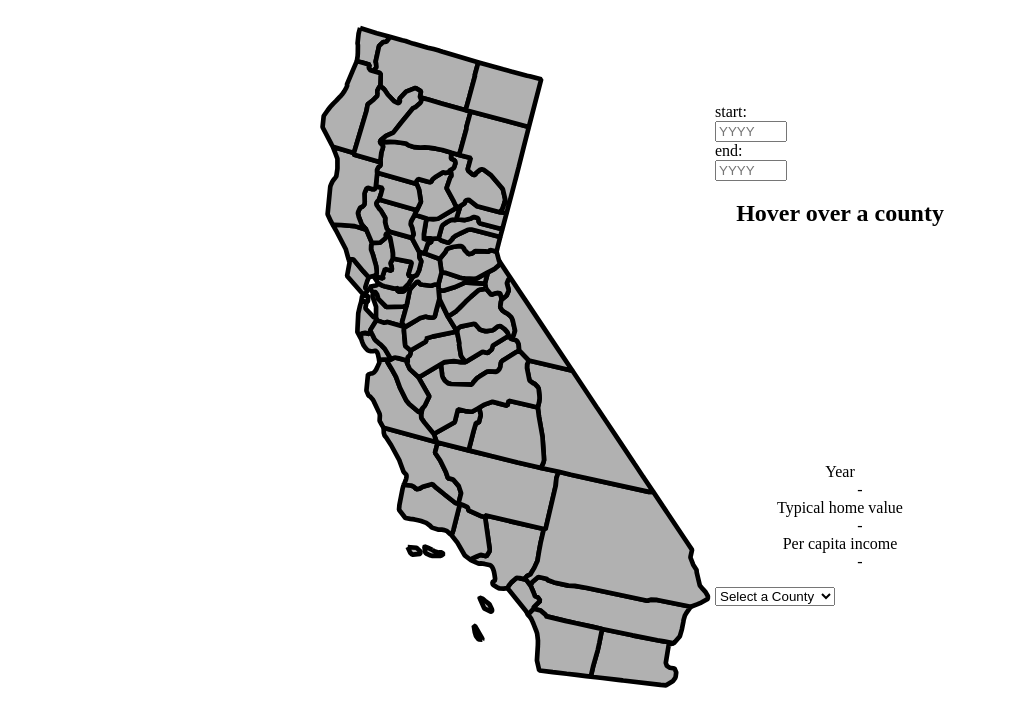
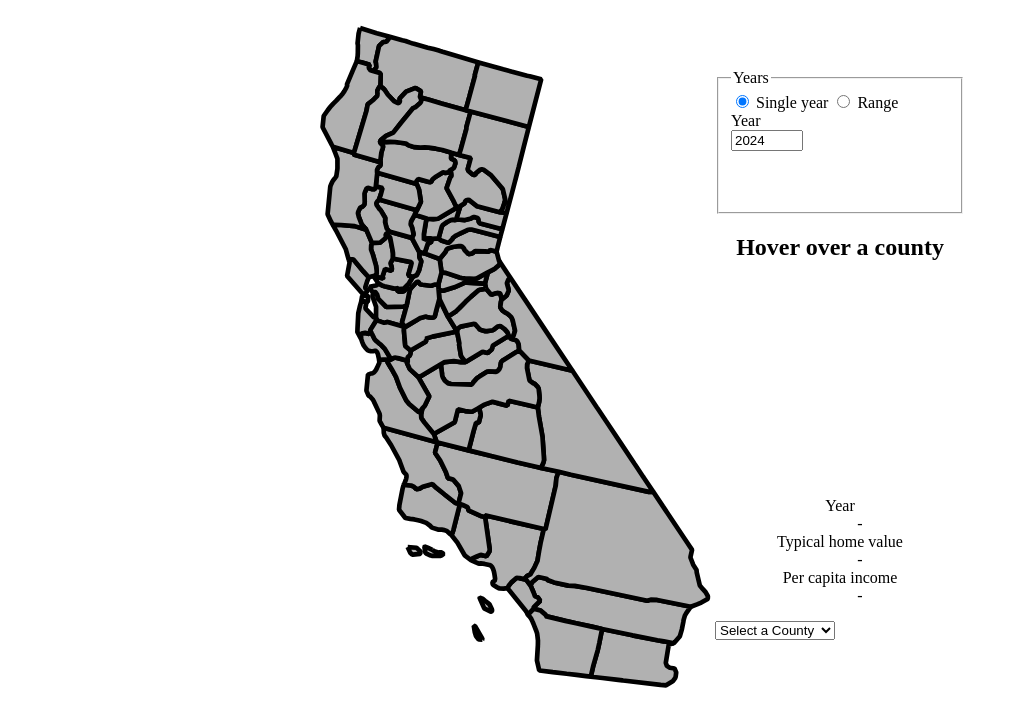
Before and after one commit to mohamed-adem/cse194-project, a website with bundled scripts: page main-page.html in a window 1280 px wide. Shown: the part 48-774 px from the top of the page, without its empty margins (0-1018 px from the left). Built offline with nearby package versions, Linux system fonts and the light colour scheme.

Commit message:
Add validated year inputs with single/range mode

```diff
--- /dev/null
+++ b/inputs.js
@@ -0,0 +1,77 @@
+// Input handling for the main page (Gantt 3.2.3).
+// Validates the year inputs and, whenever they hold a valid value, announces it with
+//   document "appstatechange" event, detail: {mode, startYear, endYear}
+// Invalid input shows an error and never changes what the map displays.
+(function () {
+    const startInput = document.getElementById("start-year");
+    const endInput = document.getElementById("end-year");
+    const endGroup = document.getElementById("end-year-group");
+    const startLabel = document.getElementById("start-year-label");
+    const errorBox = document.getElementById("year-error");
+    const modeRadios = document.querySelectorAll('input[name="year-mode"]');
+
+    let years = null; // set once county data has loaded
+
+    function currentMode() {
+        const checked = document.querySelector('input[name="year-mode"]:checked');
+        return checked ? checked.value : "single";
+    }
+
+    function showErrors(errors, mode) {
+        startInput.setAttribute("aria-invalid", errors.start ? "true" : "false");
+        endInput.setAttribute("aria-invalid", errors.end ? "true" : "false");
+        const messages = [];
+        if (errors.start) messages.push(mode === "range" ? `Start year: ${errors.start}` : errors.start);
+        if (errors.end) messages.push(`End year: ${errors.end}`);
+        errorBox.textContent = messages.join(" ");
+    }
+
+    function applyYears() {
+        if (!years) return;
+        const mode = currentMode();
+        const result = Validation.validateYears(
+            { mode, start: startInput.value, end: endInput.value },
+            years
+        );
+        if (!result.ok) {
+            showErrors(result.errors, mode);
+            return;
+        }
+        showErrors({}, mode);
+        document.dispatchEvent(new CustomEvent("appstatechange", {
+            detail: { mode: result.mode, startYear: result.startYear, endYear: result.endYear },
+        }));
+    }
+
+    function onModeChange() {
+        const range = currentMode() === "range";
+        endGroup.hidden = !range;
+        startLabel.textContent = range ? "Start year" : "Year";
+        if (range && endInput.value.trim() === "" && years) {
+            endInput.value = years[years.length - 1];
+        }
+        applyYears();
+    }
+
+    function init() {
+        years = window.CountyData.years;
+        const min = years[0];
+        const max = years[years.length - 1];
+        for (const input of [startInput, endInput]) {
+            input.min = min;
+            input.max = max;
+        }
+        if (startInput.value.trim() === "") startInput.value = max;
+        onModeChange();
+    }
+
+    startInput.addEventListener("change", applyYears);
+    endInput.addEventListener("change", applyYears);
+    modeRadios.forEach(radio => radio.addEventListener("change", onModeChange));
+
+    if (window.CountyData) {
+        init();
+    } else {
+        document.addEventListener("countydataloaded", init, { once: true });
+    }
+})();
--- /dev/null
+++ b/js/validation.js
@@ -0,0 +1,56 @@
+// Pure validation helpers for the main page inputs.
+// Loaded in the browser with a plain <script> tag (exposes window.Validation)
+// and in Jest via require().
+(function (root) {
+    // Parses one year field. `years` is the sorted list of years that have data.
+    // Returns {ok: true, value} or {ok: false, error}.
+    function parseYear(raw, years) {
+        const text = String(raw === undefined || raw === null ? "" : raw).trim();
+        if (text === "") {
+            return { ok: false, error: "Enter a year." };
+        }
+        if (!/^\d{4}$/.test(text)) {
+            return { ok: false, error: "Enter a whole 4-digit year, like 2015." };
+        }
+        const value = Number(text);
+        const min = years[0];
+        const max = years[years.length - 1];
+        if (value < min || value > max || !years.includes(value)) {
+            return { ok: false, error: `Data is available from ${min} to ${max}.` };
+        }
+        return { ok: true, value };
+    }
+
+    // Validates the year inputs as a whole.
+    // mode: "single" | "range". In single mode only `start` is used.
+    // Returns {ok: true, mode, startYear, endYear} or
+    //         {ok: false, errors: {start?: string, end?: string}}.
+    function validateYears({ mode, start, end }, years) {
+        if (mode !== "single" && mode !== "range") {
+            throw new Error(`Unknown year mode: ${mode}`);
+        }
+        const errors = {};
+        const startResult = parseYear(start, years);
+        if (!startResult.ok) errors.start = startResult.error;
+
+        if (mode === "single") {
+            if (errors.start) return { ok: false, errors };
+            return { ok: true, mode, startYear: startResult.value, endYear: startResult.value };
+        }
+
+        const endResult = parseYear(end, years);
+        if (!endResult.ok) errors.end = endResult.error;
+        if (startResult.ok && endResult.ok && startResult.value > endResult.value) {
+            errors.end = "Must be the same as or after the start year.";
+        }
+        if (errors.start || errors.end) return { ok: false, errors };
+        return { ok: true, mode, startYear: startResult.value, endYear: endResult.value };
+    }
+
+    const api = { parseYear, validateYears };
+    if (typeof module !== "undefined" && module.exports) {
+        module.exports = api;
+    } else {
+        root.Validation = api;
+    }
+})(typeof window !== "undefined" ? window : globalThis);
--- a/main-page.html
+++ b/main-page.html
@@ -359,23 +359,37 @@
             </svg>
 
             <div>
-                <div>
-                start: <br> <input
-                    type="number"
-                    id="birth-year"
-                    name="birth-year"
-                    min="1900"
-                    max="2026"
-                    placeholder="YYYY"
-                    required> <br>
-                end: <br> <input
-                    type="number"
-                    id="birth-year"
-                    name="birth-year"
-                    min="1900"
-                    max="2026"
-                    placeholder="YYYY">
-                </div>
+                <fieldset id="year-controls" autocomplete="off">
+                    <legend>Years</legend>
+                    <div class="year-mode">
+                        <label><input type="radio" name="year-mode" value="single" autocomplete="off" checked> Single year</label>
+                        <label><input type="radio" name="year-mode" value="range" autocomplete="off"> Range</label>
+                    </div>
+                    <div>
+                        <label for="start-year" id="start-year-label">Year</label><br>
+                        <input
+                            type="number"
+                            autocomplete="off"
+                            id="start-year"
+                            name="start-year"
+                            placeholder="YYYY"
+                            step="1"
+                            aria-describedby="year-error"
+                            required>
+                    </div>
+                    <div id="end-year-group" hidden>
+                        <label for="end-year">End year</label><br>
+                        <input
+                            type="number"
+                            autocomplete="off"
+                            id="end-year"
+                            name="end-year"
+                            placeholder="YYYY"
+                            step="1"
+                            aria-describedby="year-error">
+                    </div>
+                    <p id="year-error" class="error-message" role="alert"></p>
+                </fieldset>
                 <div class="county-preview">
                     <h2 id="county-name">Hover over a county</h2>
                     <svg id="county-preview-svg"></svg>
@@ -396,5 +410,7 @@
         </div>
     </body>
     <script src="js/county-data.js"></script>
+    <script src="js/validation.js"></script>
     <script src="main-page.js"></script>
+    <script src="inputs.js"></script>
 </html>
--- a/main-page.js
+++ b/main-page.js
@@ -28,7 +28,8 @@ const countyIncome = document.getElementById("county-income");
 
 // Loaded county data (see js/county-data.js). Null until the fetch completes.
 let countyIndex = null;
-let currentYear = null;
+// Years shown in the panel; updated by inputs.js through the "appstatechange" event.
+let yearRange = { startYear: null, endYear: null };
 
 function showCountyValues(path) {
     if (!countyIndex) {
@@ -36,11 +37,32 @@ function showCountyValues(path) {
         countyIncome.textContent = "Loading...";
         return;
     }
-    const record = CountyDataUtils.getRecord(countyIndex, path.dataset.fips, currentYear);
-    countyYear.textContent = currentYear;
-    countyHomeValue.textContent = CountyDataUtils.formatUsd(record && record.homeValueUsd);
-    countyIncome.textContent = CountyDataUtils.formatUsd(record && record.perCapitaPersonalIncomeUsd);
+    const { startYear, endYear } = yearRange;
+    const fips = path.dataset.fips;
+    const end = CountyDataUtils.getRecord(countyIndex, fips, endYear);
+    const fmt = (record, key) => CountyDataUtils.formatUsd(record && record[key]);
+
+    if (startYear === endYear) {
+        countyYear.textContent = endYear;
+        countyHomeValue.textContent = fmt(end, "homeValueUsd");
+        countyIncome.textContent = fmt(end, "perCapitaPersonalIncomeUsd");
+        return;
+    }
+    // Range: show the raw values at both ends; computing the change is the
+    // calculation logic's job (Gantt 3.3.1).
+    const start = CountyDataUtils.getRecord(countyIndex, fips, startYear);
+    countyYear.textContent = `${startYear} to ${endYear}`;
+    countyHomeValue.textContent = `${fmt(start, "homeValueUsd")} to ${fmt(end, "homeValueUsd")}`;
+    countyIncome.textContent =
+        `${fmt(start, "perCapitaPersonalIncomeUsd")} to ${fmt(end, "perCapitaPersonalIncomeUsd")}`;
 }
+
+document.addEventListener("appstatechange", event => {
+    const { startYear, endYear } = event.detail;
+    if (startYear === undefined || endYear === undefined) return;
+    yearRange = { startYear, endYear };
+    restoreSelectedPreview();
+});
 
 function showCountyPreview(path) {
     const county = countyIndex && countyIndex.bySvgId[path.id];
@@ -157,7 +179,8 @@ async function loadCountyData() {
         throw new Error(`Failed to load county data: HTTP ${response.status}`);
     }
     countyIndex = CountyDataUtils.buildIndex(await response.json());
-    currentYear = countyIndex.years[countyIndex.years.length - 1];
+    const latestYear = countyIndex.years[countyIndex.years.length - 1];
+    yearRange = { startYear: latestYear, endYear: latestYear };
 
     countyPaths.forEach(path => {
         const county = countyIndex.bySvgId[path.id];
--- a/style.css
+++ b/style.css
@@ -71,6 +71,16 @@ path:focus-visible {
     fill: rgb(244, 244, 244);
 }
 
+.error-message {
+    color: #b00020;
+    min-height: 1.2em;
+    max-width: 250px;
+}
+
+input[aria-invalid="true"] {
+    border-color: #b00020;
+}
+
 .county-preview {
     width: 250px;
     text-align: center;
```
Also changed, not shown: tests/validation.test.js (added, +63 -0 lines).
